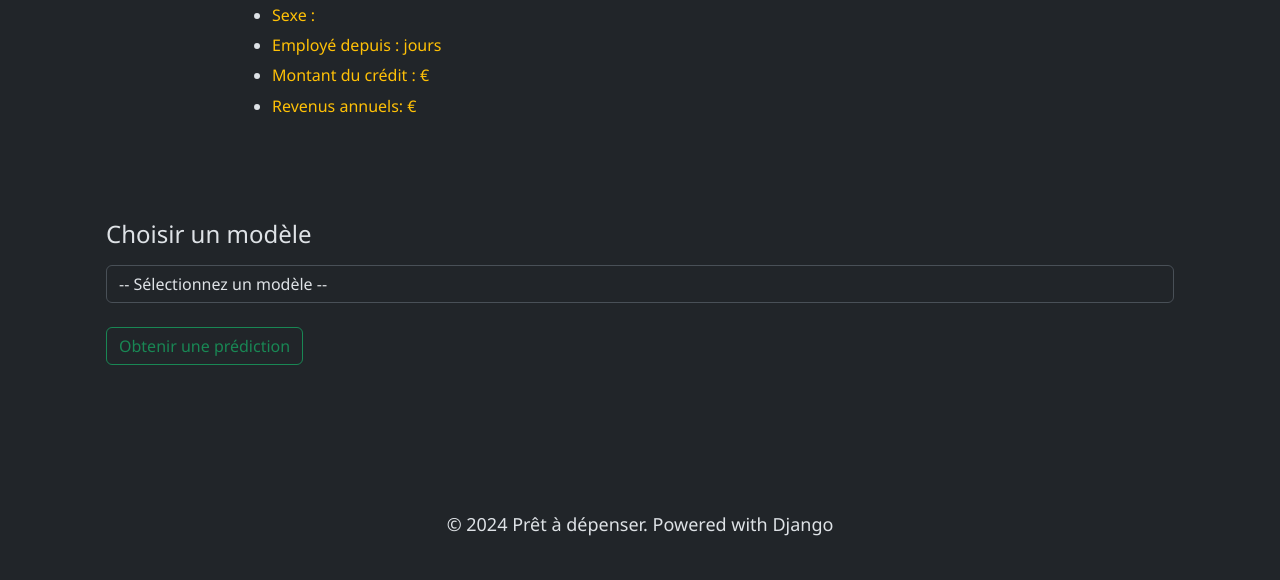
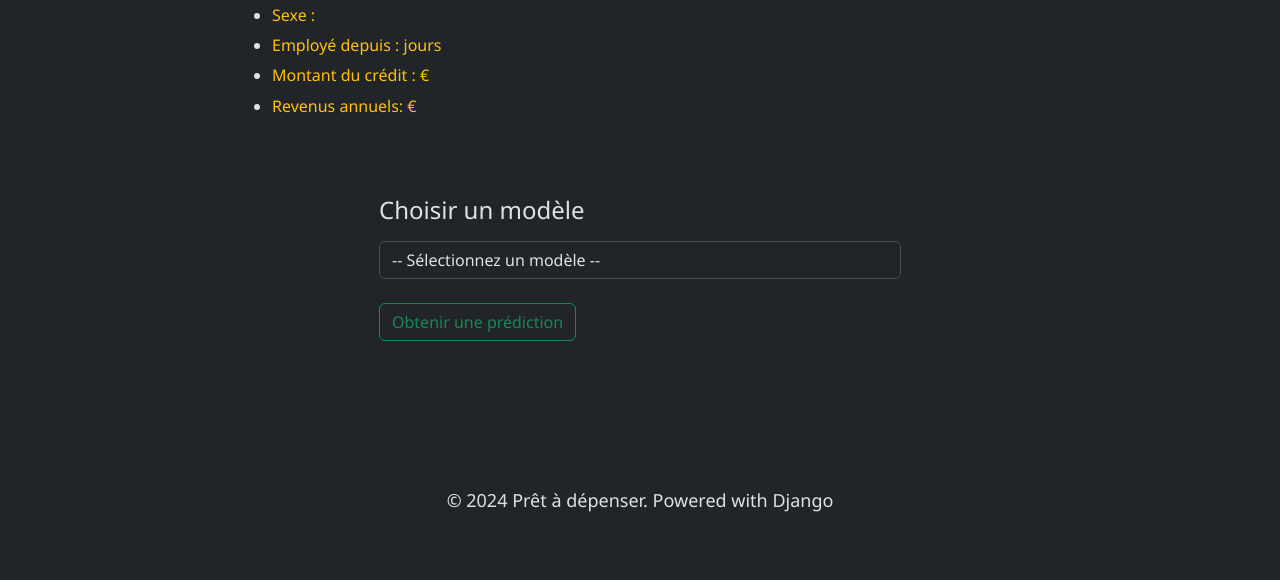
Before and after one commit to fferreira2022/projet7, a Django app: page /api/ in a window 1280 px wide. Shown: the part 253-833 px from the top of the page. After the commit the page ends 765 px from the top, so only its background shows below. Run offline with Django 5.2, Linux system fonts and the light colour scheme; the visitor is signed in with stand-in values (Sample User, id 1); data that the repository does not hold is empty.

Commit message:
changes in api.html file

```diff
--- a/api_credit/templates/api_credit/api.html
+++ b/api_credit/templates/api_credit/api.html
@@ -35,14 +35,14 @@
             </div>
         </div>
         <div class='col-md-12 col-sm-12 mb-3'>
-            <br><br>
-            <div class="container mt-4">
+            <br>
+            <div class="container w-50 mt-4">
                 <h4>Choisir un modèle</h4>
                 <form method="POST" action="{% url 'predict' %}" enctype="multipart/form-data">
                     {% csrf_token %}
                     <!-- sélection du modèle -->
                     <div class="form-group mt-3">
-                        <select name="model" class="form-control w-100 mx-auto" required>
+                        <select name="model" class="form-control mx-auto" required>
                             <option value="" disabled selected>-- Sélectionnez un modèle --</option>
                             <option value="LogisticRegression">LogisticRegression</option>
                         </select>
```
